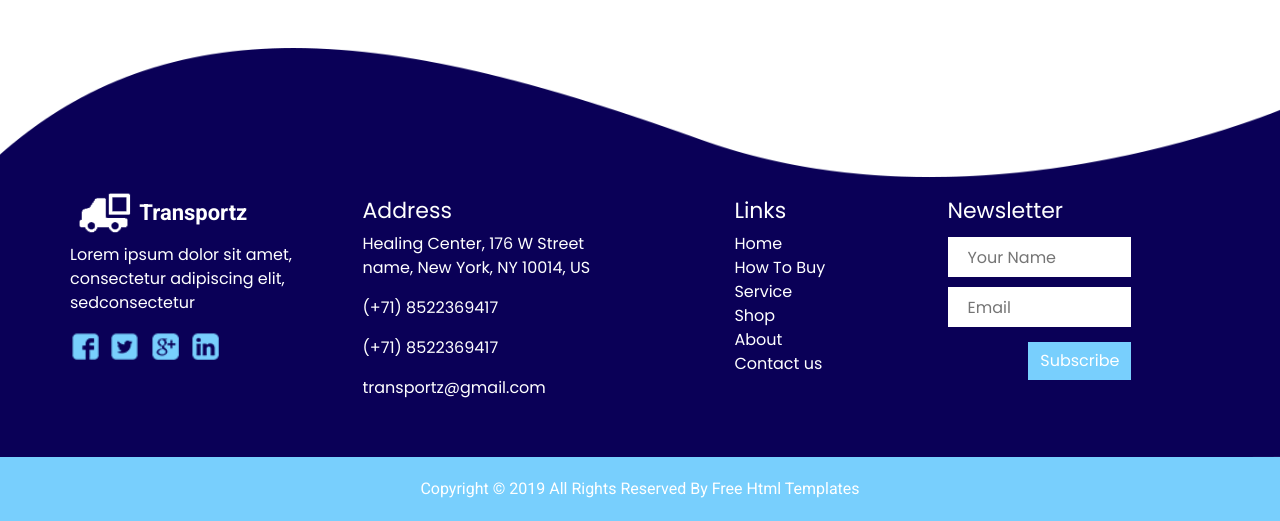
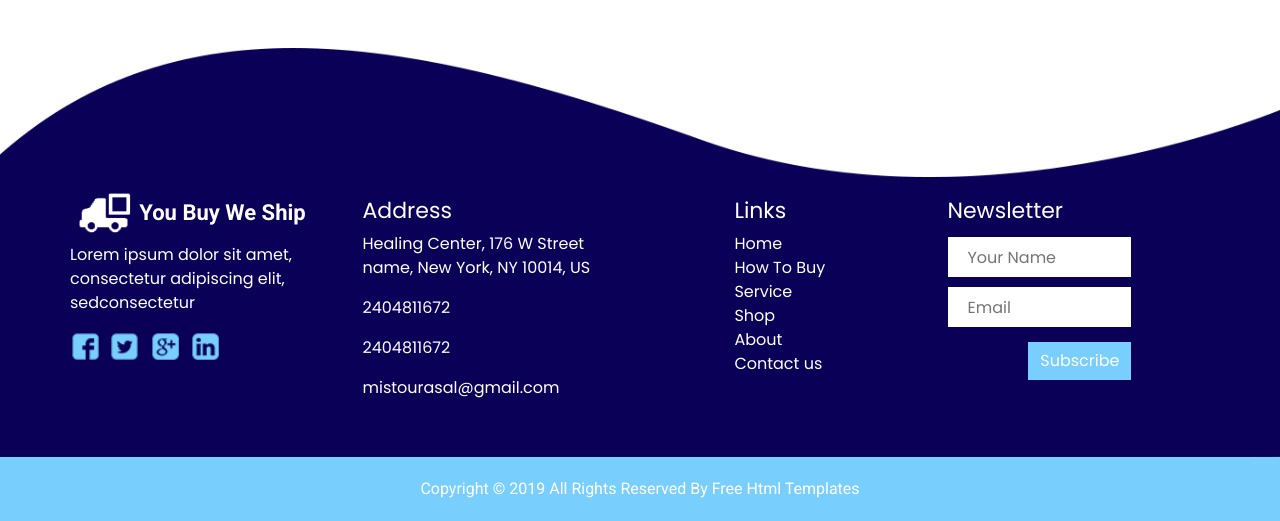
Before and after one commit to Saleemkk/ShoeShipping, a Django app: page /shipping/shop/ in a window 1280 px wide. Shown: the part 644-1165 px from the top of the page. Run offline with Django 3.2, Linux system fonts and the light colour scheme; some libraries are stand-ins or nearby versions.

Commit message:
New Changes

```diff
--- a/shipping/templates/shipping/base.html
+++ b/shipping/templates/shipping/base.html
@@ -12,7 +12,7 @@
     <meta name="description" content="" />
     <meta name="author" content="" />
 
-    <title>Transportz</title>
+    <title>You Buy We Ship</title>
 
     <!-- slider stylesheet -->
     <link rel="stylesheet" type="text/css" href="https://cdnjs.cloudflare.com/ajax/libs/OwlCarousel2/2.1.3/assets/owl.carousel.min.css" />
@@ -39,7 +39,7 @@
                         <div class="logo-box">
                             <img src="{% static 'images/logo.png'%}" alt="">
                             <span>
-                Transportz
+              You Buy We Ship
               </span>
                         </div>
                     </a>
@@ -75,7 +75,7 @@
                     <div class="logo-box">
                         <img src="{% static 'images/logo.png'%}" alt="">
                         <span>
-              Transportz
+              You Buy We Ship
             </span>
                     </div>
                     <div>
@@ -87,7 +87,7 @@
                                         <img src="{% static 'images/phone.png'%}" alt="" />
                                     </div>
                                     <span>
-                    (+71) 258964785
+                    2404811672
                   </span>
                                 </a>
                                 <a href="" class="ml-4">
@@ -95,7 +95,7 @@
                                         <img src="{% static 'images/mail.png'%}" alt="" />
                                     </div>
                                     <span>
-                    transportz@gmail.com
+                    mistourasal@gmail.com
                   </span>
                                 </a>
                             </div>
@@ -183,7 +183,7 @@
                     <div class="logo-box">
                         <img src="{% static 'images/logo-white.png' %}" alt="">
                         <span>
-              Transportz
+             You Buy We Ship
             </span>
                     </div>
                     <p>
@@ -220,14 +220,14 @@
                         Healing Center, 176 W Street name, New York, NY 10014, US
                     </p>
                     <p>
-                        (+71) 8522369417
+                        2404811672
                     </p>
                     <p>
-                        (+71) 8522369417
+                        2404811672
                     </p>
                     <p>
                         <a href="">
-              transportz@gmail.com
+             mistourasal@gmail.com
             </a>
                     </p>
                 </div>
```
Also changed, not shown: shipping/templates/shipping/main.html (+8 -8 lines).
